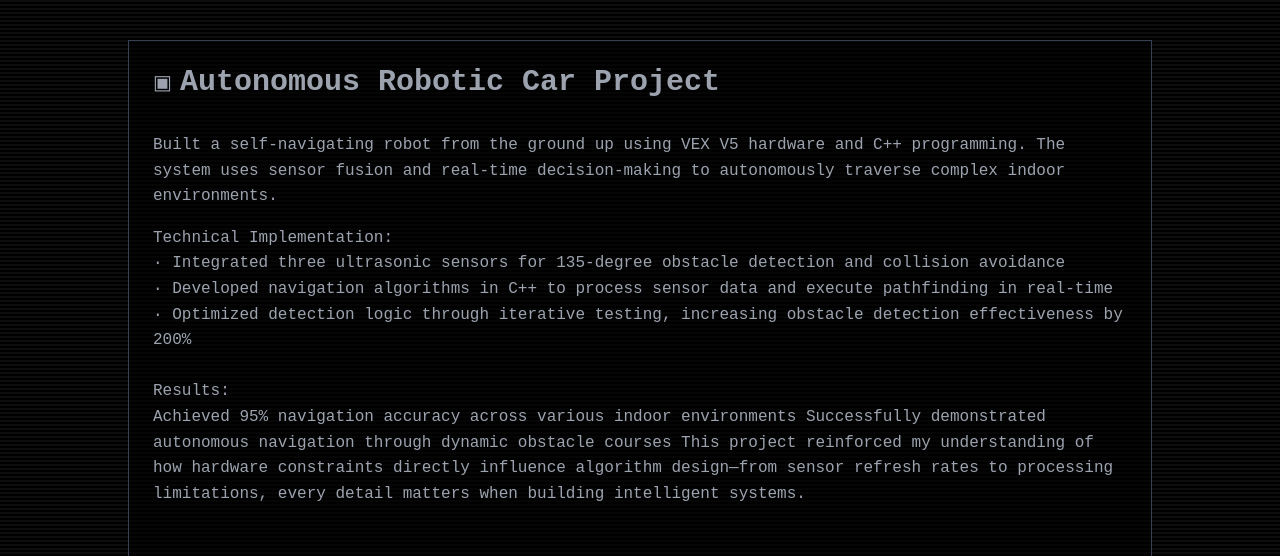
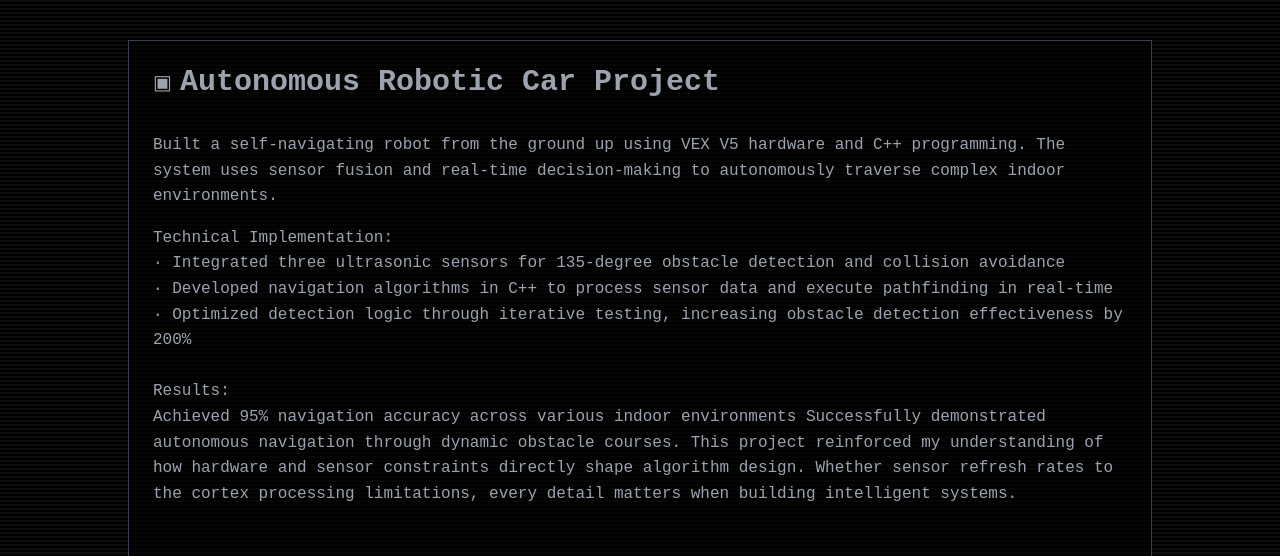
Before and after one commit to mordecaai/mordecaai.github.io, a plain HTML site: page robotic-car-page.html in a window 1280 px wide. Shown: the top 556 px of the page. Drawn offline with Linux system fonts and the light colour scheme.

Commit message:
text fixes

```diff
--- a/robotic-car-page.html
+++ b/robotic-car-page.html
@@ -33,10 +33,10 @@
                 </p>
                 <p>
                 Achieved 95% navigation accuracy across various indoor environments
-                Successfully demonstrated autonomous navigation through dynamic obstacle courses
+                Successfully demonstrated autonomous navigation through dynamic obstacle courses.
 
-                This project reinforced my understanding of how hardware constraints directly influence algorithm design—from
-                sensor refresh rates to processing limitations, every detail matters when building intelligent systems.
+                This project reinforced my understanding of how hardware and sensor constraints directly shape algorithm design. Whether
+                sensor refresh rates to the cortex processing limitations, every detail matters when building intelligent systems.
                 </p>
             </p>
             <br><br>
```
